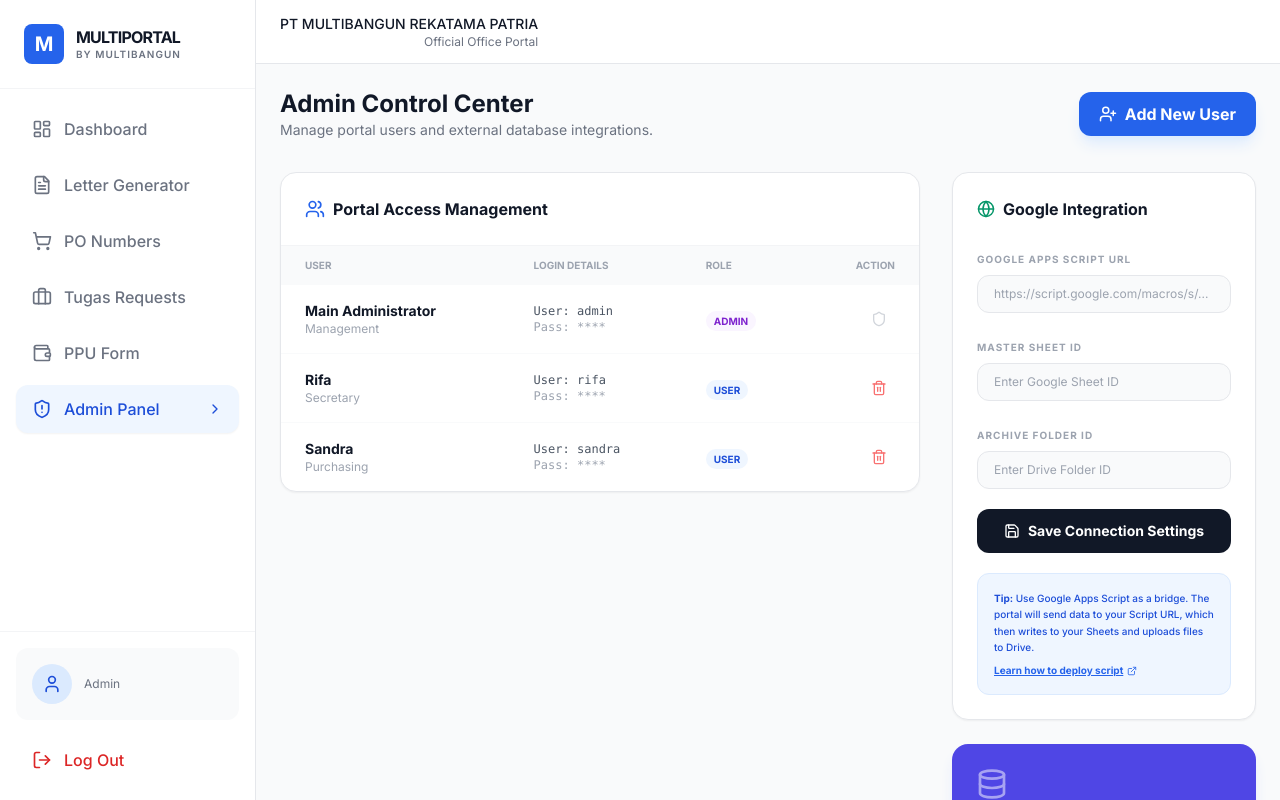
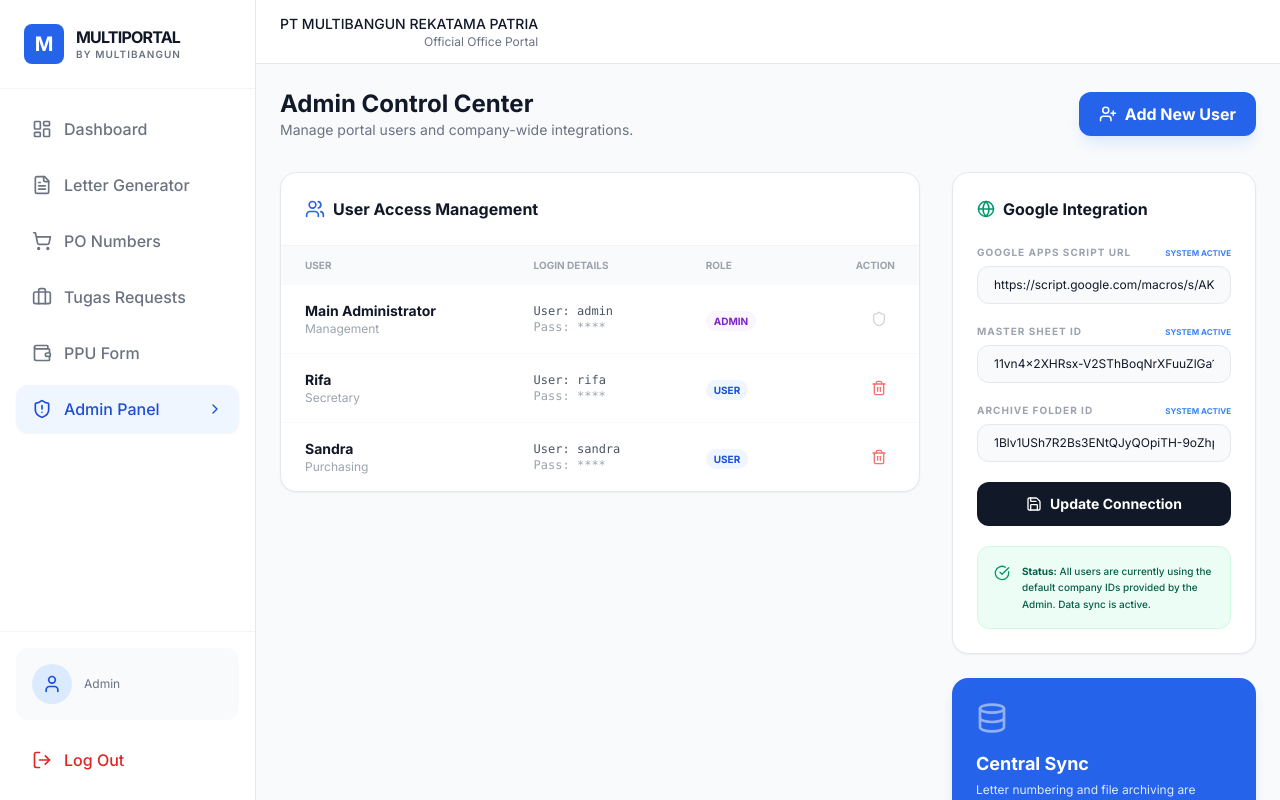
Before and after one commit to multibangunrekatamapatria/multibangun, a React (Vite) app: page /#/admin in a window 1280 px wide. Built offline with nearby package versions, Linux system fonts and the light colour scheme; sample sign-in values are in the browser's storage.

Commit message:
Update AdminPanel.tsx

```diff
--- a/pages/AdminPanel.tsx
+++ b/pages/AdminPanel.tsx
@@ -2,12 +2,12 @@
 import React, { useState, useEffect } from 'react';
 import { getUsers, saveUser, deleteUser } from '../services/userService';
 import { User } from '../types';
-import { UserPlus, Trash2, Shield, Users, Database, Globe, Save, ExternalLink } from 'lucide-react';
+import { UserPlus, Trash2, Shield, Users, Database, Globe, Save, ExternalLink, CheckCircle } from 'lucide-react';
+import { SYSTEM_CONFIG } from '../constants';
 
 const AdminPanel: React.FC = () => {
   const [users, setUsers] = useState<User[]>([]);
   const [showAddModal, setShowAddModal] = useState(false);
-  // Fix: Explicitly type newUser state to allow both 'admin' and 'user' roles
   const [newUser, setNewUser] = useState<{
     username: string;
     password: string;
@@ -16,11 +16,10 @@ const AdminPanel: React.FC = () => {
     department: string;
   }>({ username: '', password: '', fullName: '', role: 'user', department: '' });
 
-  // Integration Settings
   const [config, setConfig] = useState({
-    scriptUrl: localStorage.getItem('mrp_google_script_url') || '',
-    sheetId: localStorage.getItem('mrp_google_sheet_id') || '',
-    folderId: localStorage.getItem('mrp_google_folder_id') || ''
+    scriptUrl: localStorage.getItem('mrp_google_script_url') || SYSTEM_CONFIG.GOOGLE.SCRIPT_URL,
+    sheetId: localStorage.getItem('mrp_google_sheet_id') || SYSTEM_CONFIG.GOOGLE.SHEET_ID,
+    folderId: localStorage.getItem('mrp_google_folder_id') || SYSTEM_CONFIG.GOOGLE.FOLDER_ID
   });
   const [saveStatus, setSaveStatus] = useState<string | null>(null);
 
@@ -33,7 +32,6 @@ const AdminPanel: React.FC = () => {
     saveUser(newUser);
     setUsers(getUsers());
     setShowAddModal(false);
-    // Fix: Reset newUser state using the same broadened type structure
     setNewUser({ username: '', password: '', fullName: '', role: 'user', department: '' });
   };
 
@@ -48,8 +46,13 @@ const AdminPanel: React.FC = () => {
     localStorage.setItem('mrp_google_script_url', config.scriptUrl);
     localStorage.setItem('mrp_google_sheet_id', config.sheetId);
     localStorage.setItem('mrp_google_folder_id', config.folderId);
-    setSaveStatus('Settings saved locally!');
+    setSaveStatus('Settings updated globally!');
     setTimeout(() => setSaveStatus(null), 3000);
+  };
+
+  const isDefault = (key: keyof typeof SYSTEM_CONFIG.GOOGLE) => {
+    const val = localStorage.getItem(`mrp_google_${key.toLowerCase() === 'scripturl' ? 'script_url' : key.toLowerCase().includes('sheet') ? 'sheet_id' : 'folder_id'}`);
+    return !val || val === SYSTEM_CONFIG.GOOGLE[key];
   };
 
   return (
@@ -57,7 +60,7 @@ const AdminPanel: React.FC = () => {
       <div className="flex items-center justify-between">
         <div>
           <h1 className="text-2xl font-bold text-gray-900">Admin Control Center</h1>
-          <p className="text-sm text-gray-500">Manage portal users and external database integrations.</p>
+          <p className="text-sm text-gray-500">Manage portal users and company-wide integrations.</p>
         </div>
         <button
           onClick={() => setShowAddModal(true)}
@@ -69,12 +72,11 @@ const AdminPanel: React.FC = () => {
       </div>
 
       <div className="grid grid-cols-1 lg:grid-cols-3 gap-8">
-        {/* User Management */}
         <div className="lg:col-span-2 space-y-6">
           <div className="bg-white rounded-2xl border border-gray-200 shadow-sm overflow-hidden">
             <div className="p-6 border-b border-gray-100 flex items-center gap-2 font-bold text-gray-900">
               <Users size={20} className="text-blue-600" />
-              Portal Access Management
+              User Access Management
             </div>
             <div className="overflow-x-auto">
               <table className="w-full text-left">
@@ -119,7 +121,6 @@ const AdminPanel: React.FC = () => {
           </div>
         </div>
 
-        {/* Integration Sidebar */}
         <div className="space-y-6">
           <div className="bg-white rounded-2xl p-6 border border-gray-200 shadow-sm">
             <div className="flex items-center justify-between mb-6">
@@ -132,33 +133,39 @@ const AdminPanel: React.FC = () => {
 
             <div className="space-y-5">
               <div className="space-y-1.5">
-                <label className="text-[10px] font-bold text-gray-400 uppercase tracking-widest">Google Apps Script URL</label>
+                <div className="flex justify-between items-center">
+                  <label className="text-[10px] font-bold text-gray-400 uppercase tracking-widest">Google Apps Script URL</label>
+                  {isDefault('SCRIPT_URL') && <span className="text-[8px] font-bold text-blue-500 uppercase">System Active</span>}
+                </div>
                 <input
                   type="text"
-                  placeholder="https://script.google.com/macros/s/..."
-                  className="w-full bg-gray-50 border border-gray-200 rounded-xl px-4 py-2.5 text-xs focus:ring-2 focus:ring-blue-500 outline-none transition-all"
+                  className="w-full bg-gray-50 border border-gray-200 rounded-xl px-4 py-2.5 text-xs focus:ring-2 focus:ring-blue-500 outline-none"
                   value={config.scriptUrl}
                   onChange={e => setConfig({...config, scriptUrl: e.target.value})}
                 />
               </div>
 
               <div className="space-y-1.5">
-                <label className="text-[10px] font-bold text-gray-400 uppercase tracking-widest">Master Sheet ID</label>
+                <div className="flex justify-between items-center">
+                  <label className="text-[10px] font-bold text-gray-400 uppercase tracking-widest">Master Sheet ID</label>
+                  {isDefault('SHEET_ID') && <span className="text-[8px] font-bold text-blue-500 uppercase">System Active</span>}
+                </div>
                 <input
                   type="text"
-                  placeholder="Enter Google Sheet ID"
-                  className="w-full bg-gray-50 border border-gray-200 rounded-xl px-4 py-2.5 text-xs focus:ring-2 focus:ring-blue-500 outline-none transition-all"
+                  className="w-full bg-gray-50 border border-gray-200 rounded-xl px-4 py-2.5 text-xs focus:ring-2 focus:ring-blue-500 outline-none"
                   value={config.sheetId}
                   onChange={e => setConfig({...config, sheetId: e.target.value})}
                 />
               </div>
 
               <div className="space-y-1.5">
-                <label className="text-[10px] font-bold text-gray-400 uppercase tracking-widest">Archive Folder ID</label>
+                <div className="flex justify-between items-center">
+                  <label className="text-[10px] font-bold text-gray-400 uppercase tracking-widest">Archive Folder ID</label>
+                  {isDefault('FOLDER_ID') && <span className="text-[8px] font-bold text-blue-500 uppercase">System Active</span>}
+                </div>
                 <input
                   type="text"
-                  placeholder="Enter Drive Folder ID"
-                  className="w-full bg-gray-50 border border-gray-200 rounded-xl px-4 py-2.5 text-xs focus:ring-2 focus:ring-blue-500 outline-none transition-all"
+                  className="w-full bg-gray-50 border border-gray-200 rounded-xl px-4 py-2.5 text-xs focus:ring-2 focus:ring-blue-500 outline-none"
                   value={config.folderId}
                   onChange={e => setConfig({...config, folderId: e.target.value})}
                 />
@@ -169,36 +176,29 @@ const AdminPanel: React.FC = () => {
                 className="w-full bg-gray-900 text-white py-3 rounded-xl font-bold text-sm flex items-center justify-center gap-2 hover:bg-black transition-all"
               >
                 <Save size={16} />
-                Save Connection Settings
+                Update Connection
               </button>
 
-              <div className="p-4 bg-blue-50 rounded-xl border border-blue-100">
-                <p className="text-[10px] text-blue-700 leading-relaxed font-medium">
-                  <strong>Tip:</strong> Use Google Apps Script as a bridge. The portal will send data to your Script URL, which then writes to your Sheets and uploads files to Drive.
+              <div className="p-4 bg-emerald-50 rounded-xl border border-emerald-100 flex items-start gap-3">
+                <CheckCircle size={16} className="text-emerald-600 shrink-0 mt-0.5" />
+                <p className="text-[10px] text-emerald-800 leading-relaxed font-medium">
+                  <strong>Status:</strong> All users are currently using the default company IDs provided by the Admin. Data sync is active.
                 </p>
-                <a
-                  href="https://developers.google.com/apps-script/guides/web"
-                  target="_blank"
-                  rel="noreferrer"
-                  className="text-[10px] text-blue-600 underline mt-2 flex items-center gap-1 font-bold"
-                >
-                  Learn how to deploy script <ExternalLink size={10} />
-                </a>
               </div>
             </div>
           </div>
 
-          <div className="bg-indigo-600 rounded-2xl p-6 text-white shadow-lg shadow-indigo-100">
+          <div className="bg-blue-600 rounded-2xl p-6 text-white shadow-lg shadow-blue-100">
             <Database size={32} className="mb-4 opacity-50" />
-            <h3 className="font-bold text-lg mb-1">System Health</h3>
-            <p className="text-xs text-indigo-100 mb-4">Letter sequence is synchronized with your local browser cache.</p>
+            <h3 className="font-bold text-lg mb-1">Central Sync</h3>
+            <p className="text-xs text-blue-100 mb-4">Letter numbering and file archiving are synchronized with your company's Google Workspace.</p>
             <div className="space-y-2">
-              <div className="flex items-center justify-between text-[10px] font-bold uppercase tracking-widest text-indigo-200">
-                <span>Database Status</span>
-                <span className="text-emerald-400">Active</span>
+              <div className="flex items-center justify-between text-[10px] font-bold uppercase tracking-widest text-blue-200">
+                <span>Connectivity</span>
+                <span className="text-emerald-400">Stable</span>
               </div>
               <div className="w-full bg-white/10 rounded-full h-1">
-                <div className="bg-emerald-400 h-1 rounded-full w-[95%]"></div>
+                <div className="bg-emerald-400 h-1 rounded-full w-full"></div>
               </div>
             </div>
           </div>
@@ -212,32 +212,32 @@ const AdminPanel: React.FC = () => {
             <form onSubmit={handleAddUser} className="space-y-4">
               <div className="space-y-1">
                 <label className="text-xs font-bold text-gray-500 uppercase">Full Name</label>
-                <input required className="w-full bg-gray-50 border border-gray-200 rounded-xl px-4 py-3 focus:ring-2 focus:ring-blue-500 outline-none transition-all" placeholder="e.g. Sandra Dewi" value={newUser.fullName} onChange={e => setNewUser({...newUser, fullName: e.target.value})} />
+                <input required className="w-full bg-gray-50 border border-gray-200 rounded-xl px-4 py-3 focus:ring-2 focus:ring-blue-500 outline-none" placeholder="e.g. Sandra Dewi" value={newUser.fullName} onChange={e => setNewUser({...newUser, fullName: e.target.value})} />
               </div>
               <div className="space-y-1">
                 <label className="text-xs font-bold text-gray-500 uppercase">Department</label>
-                <input required className="w-full bg-gray-50 border border-gray-200 rounded-xl px-4 py-3 focus:ring-2 focus:ring-blue-500 outline-none transition-all" placeholder="e.g. Purchasing" value={newUser.department} onChange={e => setNewUser({...newUser, department: e.target.value})} />
+                <input required className="w-full bg-gray-50 border border-gray-200 rounded-xl px-4 py-3 focus:ring-2 focus:ring-blue-500 outline-none" placeholder="e.g. Purchasing" value={newUser.department} onChange={e => setNewUser({...newUser, department: e.target.value})} />
               </div>
               <div className="grid grid-cols-2 gap-4">
                 <div className="space-y-1">
                   <label className="text-xs font-bold text-gray-500 uppercase">Username</label>
-                  <input required className="w-full bg-gray-50 border border-gray-200 rounded-xl px-4 py-3 focus:ring-2 focus:ring-blue-500 outline-none transition-all" value={newUser.username} onChange={e => setNewUser({...newUser, username: e.target.value})} />
+                  <input required className="w-full bg-gray-50 border border-gray-200 rounded-xl px-4 py-3 focus:ring-2 focus:ring-blue-500 outline-none" value={newUser.username} onChange={e => setNewUser({...newUser, username: e.target.value})} />
                 </div>
                 <div className="space-y-1">
                   <label className="text-xs font-bold text-gray-500 uppercase">Password</label>
-                  <input required type="password" className="w-full bg-gray-50 border border-gray-200 rounded-xl px-4 py-3 focus:ring-2 focus:ring-blue-500 outline-none transition-all" value={newUser.password} onChange={e => setNewUser({...newUser, password: e.target.value})} />
+                  <input required type="password" className="w-full bg-gray-50 border border-gray-200 rounded-xl px-4 py-3 focus:ring-2 focus:ring-blue-500 outline-none" value={newUser.password} onChange={e => setNewUser({...newUser, password: e.target.value})} />
                 </div>
               </div>
               <div className="space-y-1">
                 <label className="text-xs font-bold text-gray-500 uppercase">Role</label>
-                <select className="w-full bg-gray-50 border border-gray-200 rounded-xl px-4 py-3 focus:ring-2 focus:ring-blue-500 outline-none transition-all" value={newUser.role} onChange={e => setNewUser({...newUser, role: e.target.value as 'admin' | 'user'})}>
+                <select className="w-full bg-gray-50 border border-gray-200 rounded-xl px-4 py-3 focus:ring-2 focus:ring-blue-500 outline-none" value={newUser.role} onChange={e => setNewUser({...newUser, role: e.target.value as 'admin' | 'user'})}>
                   <option value="user">User (Standard Access)</option>
                   <option value="admin">Administrator (Full Control)</option>
                 </select>
               </div>
               <div className="pt-4 flex gap-3">
-                <button type="button" onClick={() => setShowAddModal(false)} className="flex-1 py-3 font-bold text-gray-400 hover:text-gray-600 transition-colors">Cancel</button>
-                <button type="submit" className="flex-1 bg-blue-600 text-white py-3 rounded-xl font-bold shadow-lg shadow-blue-100 hover:bg-blue-700 transition-all">Create Account</button>
+                <button type="button" onClick={() => setShowAddModal(false)} className="flex-1 py-3 font-bold text-gray-400 hover:text-gray-600">Cancel</button>
+                <button type="submit" className="flex-1 bg-blue-600 text-white py-3 rounded-xl font-bold shadow-lg shadow-blue-100 hover:bg-blue-700">Create Account</button>
               </div>
             </form>
           </div>
```
